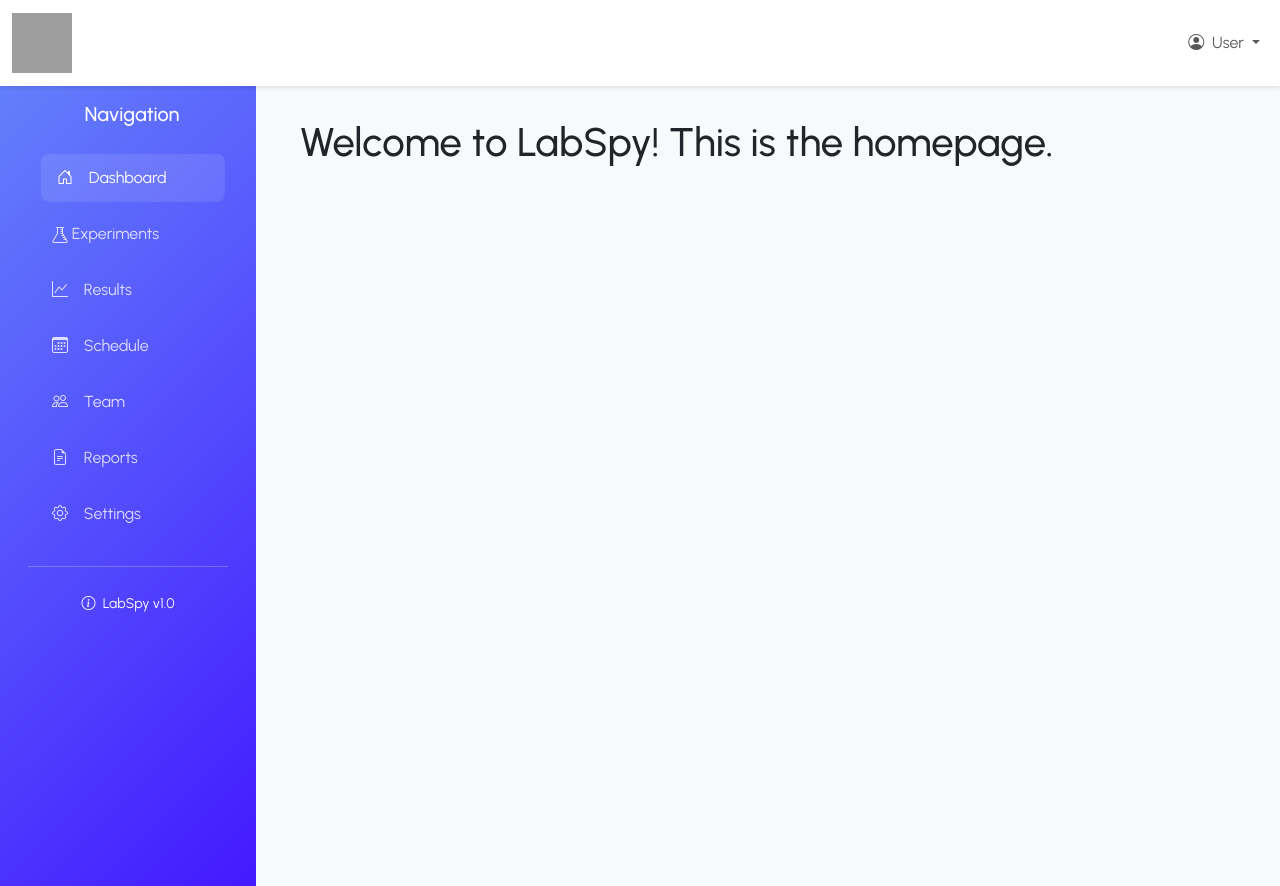
After one commit to caveman01011/labspy, a Django app: page /labspaces/lab/ in a window 1280 px wide. The commit adds this page. Run offline with Django 5.2, Linux system fonts and the light colour scheme; grey boxes are pictures that could not be loaded.

Commit message:
add homepage for labspaces app

```diff
--- /dev/null
+++ b/labspy/labspaces/static /labspaces/styles.css
@@ -0,0 +1,80 @@
+@import url('https://fonts.googleapis.com/css2?family=Urbanist:ital,wght@0,100..900;1,100..900&display=swap');
+
+* {
+    margin: 0;
+    padding: 0;
+    box-sizing: border-box;
+    font-family: 'Urbanist', sans-serif;
+}
+
+.sidebar {
+    min-height: 100vh;
+    background: linear-gradient(135deg, #667eea 0%, #764ba2 100%);
+    color: white;
+    transition: all 0.3s;
+}
+
+.sidebar .nav-link {
+    color: rgba(255, 255, 255, 0.8);
+    padding: 0.75rem 1rem;
+    border-radius: 0.5rem;
+    margin: 0.25rem 0.5rem;
+    transition: all 0.3s;
+}
+
+.sidebar .nav-link:hover,
+.sidebar .nav-link.active {
+    color: white;
+    background-color: rgba(255, 255, 255, 0.1);
+    transform: translateX(5px);
+}
+
+.sidebar .nav-link i {
+    margin-right: 0.75rem;
+    width: 20px;
+}
+
+.main-content {
+    min-height: 100vh;
+    background-color: #f8f9fa;
+}
+
+.navbar {
+    background: white;
+    box-shadow: 0 2px 4px rgba(0,0,0,0.1);
+}
+
+.navbar-brand img {
+    width: 30px;
+    height: 30px;
+}
+
+.content-wrapper {
+    padding: 2rem;
+}
+
+@media (max-width: 768px) {
+    .sidebar {
+        position: fixed;
+        left: -100%;
+        z-index: 1000;
+    }
+
+    .sidebar.show {
+        left: 0;
+    }
+
+    .content-wrapper {
+        padding: 1rem;
+    }
+}
+
+.sidebar-toggle {
+    display: none;
+}
+
+@media (max-width: 768px) {
+    .sidebar-toggle {
+        display: block;
+    }
+}
--- /dev/null
+++ b/labspy/labspaces/templates/labspaces/lab_index.html
@@ -0,0 +1,5 @@
+{% extends 'labspaces/lab_layout.html' %}
+
+{% block content %}
+<h1>Welcome to LabSpy! This is the homepage.</h1>
+{% endblock %}
--- /dev/null
+++ b/labspy/labspaces/templates/labspaces/lab_layout.html
@@ -0,0 +1,267 @@
+{% load static %}
+<!DOCTYPE html>
+<html lang="en">
+<head>
+    <meta charset="UTF-8">
+    <meta name="viewport" content="width=device-width, initial-scale=1.0">
+    <title>{% block title %}LabSpy{% endblock %}</title>
+    <link rel="stylesheet" href="{% static 'labspaces/styles.css' %}">
+    <link rel="icon" type="image/x-icon" href="{% static 'spy/labspy-logo.png' %}">
+
+    <!-- Bootstrap CSS -->
+    <link href="https://cdn.jsdelivr.net/npm/bootstrap@5.3.0/dist/css/bootstrap.min.css" rel="stylesheet">
+    <!-- Bootstrap Icons -->
+    <link href="https://cdn.jsdelivr.net/npm/bootstrap-icons@1.10.0/font/bootstrap-icons.css" rel="stylesheet">
+
+    <style>@import url('https://fonts.googleapis.com/css2?family=Urbanist:ital,wght@0,100..900;1,100..900&display=swap');
+
+* {
+    margin: 0;
+    padding: 0;
+    box-sizing: border-box;
+    font-family: 'Urbanist', sans-serif;
+}
+
+.sidebar {
+    min-height: 100vh;
+    background: linear-gradient(135deg,rgb(99, 127, 251) 0%,rgba(47, 0, 255, 0.9) 100%);
+    color: white;
+    width: 20%;
+    transition: all 0.3s;
+}
+
+.sidebar .nav-link {
+    color: rgba(255, 255, 255, 0.8);
+    padding: 0.75rem 1rem;
+    border-radius: 0.5rem;
+    margin: 0.25rem 0.5rem;
+    transition: all 0.3s;
+}
+
+.sidebar .nav-link:hover,
+.sidebar .nav-link.active {
+    color: white;
+    background-color: rgba(255, 255, 255, 0.1);
+    transform: translateX(5px);
+}
+
+.sidebar .nav-link i {
+    margin-right: 0.75rem;
+    width: 20px;
+}
+
+.main-content {
+    min-height: 100vh;
+    background-color: #f8f9fa;
+    width: 80%;
+}
+
+.navbar {
+    background: white;
+    box-shadow: 0 2px 4px rgba(0,0,0,0.1);
+}
+
+.navbar-brand img {
+    width: 60px;
+    height: 60px;
+}
+
+.content-wrapper {
+    padding: 2rem;
+}
+
+@media (max-width: 768px) {
+    .sidebar {
+        position: fixed;
+        left: -100%;
+        z-index: 1000;
+    }
+
+    .sidebar.show {
+        left: 0;
+    }
+
+    .content-wrapper {
+        padding: 1rem;
+    }
+
+    .main-content {
+        width: 100%;
+    }
+}
+
+.sidebar-toggle {
+    display: none;
+}
+
+@media (max-width: 768px) {
+    .sidebar-toggle {
+        display: block;
+    }
+}
+</style>
+
+</head>
+<body>
+    <!-- Navbar -->
+    <nav class="navbar navbar-expand-lg navbar-light">
+        <div class="container-fluid">
+            <!-- Sidebar Toggle for Mobile -->
+            <button class="btn btn-link sidebar-toggle d-lg-none" type="button" onclick="toggleSidebar()">
+                <i class="bi bi-list fs-4"></i>
+            </button>
+
+            <!-- Brand -->
+            <a class="navbar-brand fw-bold" href="#">
+                <img src="{% static 'spy/labspy-logo.png' %}" alt="LabSpy" class="logo">
+            </a>
+
+            <!-- Navbar Items -->
+            <div class="navbar-nav ms-auto">
+                <div class="nav-item dropdown">
+                    <a class="nav-link dropdown-toggle" href="#" role="button" data-bs-toggle="dropdown">
+                        <i class="bi bi-person-circle me-1"></i>
+                        User
+                    </a>
+                    <ul class="dropdown-menu">
+                        <li><a class="dropdown-item" href="#"><i class="bi bi-person me-2"></i>Profile</a></li>
+                        <li><a class="dropdown-item" href="#"><i class="bi bi-gear me-2"></i>Settings</a></li>
+                        <li><hr class="dropdown-divider"></li>
+                        <li><a class="dropdown-item" href="#"><i class="bi bi-box-arrow-right me-2"></i>Logout</a></li>
+                    </ul>
+                </div>
+            </div>
+        </div>
+    </nav>
+
+    <div class="container-fluid">
+        <div class="row">
+            <!-- Sidebar -->
+            <nav class="col-lg-3 col-md-4 col-sm-12 sidebar" id="sidebar">
+                <div class="p-3">
+                    <h5 class="text-center mb-4">
+                        <i class="bi bi-flask me-2"></i>
+                        Navigation
+                    </h5>
+
+                    <ul class="nav flex-column">
+                        <li class="nav-item">
+                            <a class="nav-link active" href="#">
+                                <i class="bi bi-house-door"></i>
+                                Dashboard
+                            </a>
+                        </li>
+                        <li class="nav-item">
+                            <a class="nav-link" href="#">
+                                <svg xmlns="http://www.w3.org/2000/svg" width="16" height="16" fill="currentColor" class="bi bi-flask" viewBox="0 0 16 16"><path d="M4.5 0a.5.5 0 0 0 0 1H5v5.36L.503 13.717A1.5 1.5 0 0 0 1.783 16h12.434a1.5 1.5 0 0 0 1.28-2.282L11 6.359V1h.5a.5.5 0 0 0 0-1zM10 2H9a.5.5 0 0 0 0 1h1v1H9a.5.5 0 0 0 0 1h1v1H9a.5.5 0 0 0 0 1h1.22l.61 1H10a.5.5 0 1 0 0 1h1.442l.611 1H11a.5.5 0 1 0 0 1h1.664l.611 1H12a.5.5 0 1 0 0 1h1.886l.758 1.24a.5.5 0 0 1-.427.76H1.783a.5.5 0 0 1-.427-.76l4.57-7.48A.5.5 0 0 0 6 6.5V1h4z"/></svg>
+                                Experiments
+                            </a>
+                        </li>
+                        <li class="nav-item">
+                            <a class="nav-link" href="#">
+                                <i class="bi bi-graph-up"></i>
+                                Results
+                            </a>
+                        </li>
+                        <li class="nav-item">
+                            <a class="nav-link" href="#">
+                                <i class="bi bi-calendar3"></i>
+                                Schedule
+                            </a>
+                        </li>
+                        <li class="nav-item">
+                            <a class="nav-link" href="#">
+                                <i class="bi bi-people"></i>
+                                Team
+                            </a>
+                        </li>
+                        <li class="nav-item">
+                            <a class="nav-link" href="#">
+                                <i class="bi bi-file-earmark-text"></i>
+                                Reports
+                            </a>
+                        </li>
+                        <li class="nav-item">
+                            <a class="nav-link" href="#">
+                                <i class="bi bi-gear"></i>
+                                Settings
+                            </a>
+                        </li>
+                    </ul>
+
+                    <hr class="my-4">
+
+                    <div class="text-center">
+                        <small class="text-white">
+                            <i class="bi bi-info-circle me-1"></i>
+                            LabSpy v1.0
+                        </small>
+                    </div>
+                </div>
+            </nav>
+
+            <!-- Main Content -->
+            <main class="col-lg-9 col-md-8 col-sm-12 main-content">
+                <div class="content-wrapper">
+                    {% block content %}
+                    <!-- Default content -->
+                    <div class="row">
+                        <div class="col-12">
+                            <h1 class="mb-4">Welcome to LabSpy</h1>
+                            <p class="lead">Your laboratory management dashboard</p>
+                        </div>
+                    </div>
+
+                    <div class="row mt-4">
+                        <div class="col-md-6 col-lg-3 mb-3">
+                            <div class="card border-0 shadow-sm">
+                                <div class="card-body text-center">
+                                    <i class="bi bi-flask text-primary fs-1 mb-3"></i>
+                                    <h5 class="card-title">Experiments</h5>
+                                    <p class="card-text text-muted">Manage your experiments</p>
+                                </div>
+                            </div>
+                        </div>
+
+                        <div class="col-md-6 col-lg-3 mb-3">
+                            <div class="card border-0 shadow-sm">
+                                <div class="card-body text-center">
+                                    <i class="bi bi-graph-up text-success fs-1 mb-3"></i>
+                                    <h5 class="card-title">Results</h5>
+                                    <p class="card-text text-muted">View experiment results</p>
+                                </div>
+                            </div>
+                        </div>
+
+                        <div class="col-md-6 col-lg-3 mb-3">
+                            <div class="card border-0 shadow-sm">
+                                <div class="card-body text-center">
+                                    <i class="bi bi-calendar3 text-warning fs-1 mb-3"></i>
+                                    <h5 class="card-title">Schedule</h5>
+                                    <p class="card-text text-muted">Plan your experiments</p>
+                                </div>
+                            </div>
+                        </div>
+
+                        <div class="col-md-6 col-lg-3 mb-3">
+                            <div class="card border-0 shadow-sm">
+                                <div class="card-body text-center">
+                                    <i class="bi bi-people text-info fs-1 mb-3"></i>
+                                    <h5 class="card-title">Team</h5>
+                                    <p class="card-text text-muted">Manage your team</p>
+                                </div>
+                            </div>
+                        </div>
+                    </div>
+                    {% endblock %}
+                </div>
+            </main>
+        </div>
+    </div>
+
+    <!-- Bootstrap JS -->
+    <script src="https://cdn.jsdelivr.net/npm/bootstrap@5.3.0/dist/js/bootstrap.bundle.min.js"></script>
+    <script src="{% static 'labspaces/script.js' %}"></script>
+
+</body>
+</html>
--- /dev/null
+++ b/labspy/labspaces/urls.py
@@ -0,0 +1,9 @@
+from django.urls import path
+from . import views
+
+app_name = 'labspaces'
+
+urlpatterns = [
+    path('', views.home, name='home'),
+    path('lab/', views.lab_index, name='lab_index'),
+]
--- a/labspy/labspaces/views.py
+++ b/labspy/labspaces/views.py
@@ -1,3 +1,8 @@
 from django.shortcuts import render
 
 # Create your views here.
+def home(request):
+    return render(request, 'labspaces/home.html')
+
+def lab_index(request):
+    return render(request, 'labspaces/lab_index.html')
--- a/labspy/labspy/settings.py
+++ b/labspy/labspy/settings.py
@@ -34,6 +34,7 @@ INSTALLED_APPS = [
     'spy',
     'users',
     'labspaces',
+    'hijack',
     'django.contrib.admin',
     'django.contrib.auth',
     'django.contrib.contenttypes',
@@ -126,6 +127,6 @@ DEFAULT_AUTO_FIELD = 'django.db.models.BigAutoField'
 
 #Authentication settings
 AUTH_USER_MODEL = 'users.CustomUser'
-LOGIN_REDIRECT_URL = 'users:home'
 LOGIN_URL = 'users:login'
+LOGIN_REDIRECT_URL = 'labspaces:home'
 LOGOUT_REDIRECT_URL = LOGIN_URL
--- a/labspy/labspy/urls.py
+++ b/labspy/labspy/urls.py
@@ -21,4 +21,5 @@ urlpatterns = [
     path('admin/', admin.site.urls),
     path('', include('spy.urls')),
     path('users/', include('users.urls')),
+    path('labspaces/', include('labspaces.urls')),
 ]
--- a/labspy/spy/templates/spy/index2.html
+++ b/labspy/spy/templates/spy/index2.html
@@ -26,7 +26,7 @@
 
             <ul class="nav-menu">
                 {% if user.is_authenticated %}
-                    <li><a href="{% url 'users:home' %}" class="btn btn-primary">Home</a></li>
+                    <li><a href="{% url 'labspaces:home' %}" class="btn btn-primary">Home</a></li>
                     <li>
                         <form action="{% url 'users:logout' %}" method="post">
                             {% csrf_token %}
--- a/labspy/users/templates/users/home.html
+++ b/labspy/users/templates/users/home.html
@@ -3,7 +3,7 @@
 {% block title %}Home{% endblock %}
 
 {% block body %}
-<h1>Welcome! {{ user.username }}, this is the home page</h1>
+<h1>Signed in as {{ user.username }}.</h1>
 <form action="{% url 'users:logout' %}" method="post">
     {% csrf_token %}
     <button class="btn btn-danger" type="submit">Logout</button>
```
Also changed, not shown: labspy/labspaces/forms.py (added, +13 -0 lines), labspy/labspaces/static /labspaces/script.js (added, +23 -0 lines), labspy/labspaces/templates/labspaces/home.html (added, +8 -0 lines), labspy/labspaces/templates/labspaces/layout.html (added, +77 -0 lines), labspy/db.sqlite3, labspy/labspaces/static /labspaces/labspy-logo.png (added).
